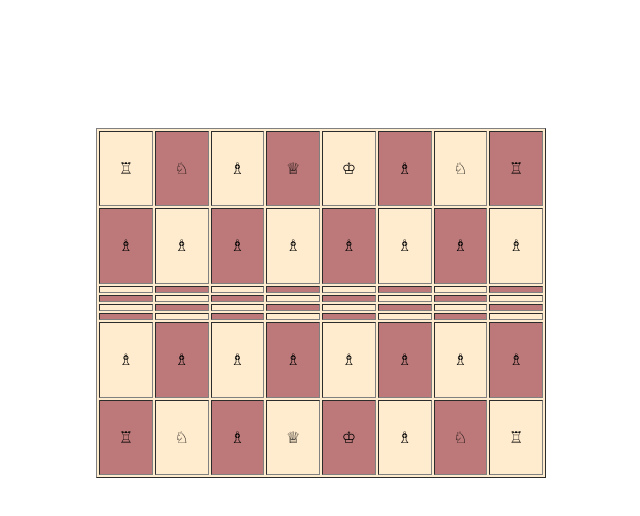
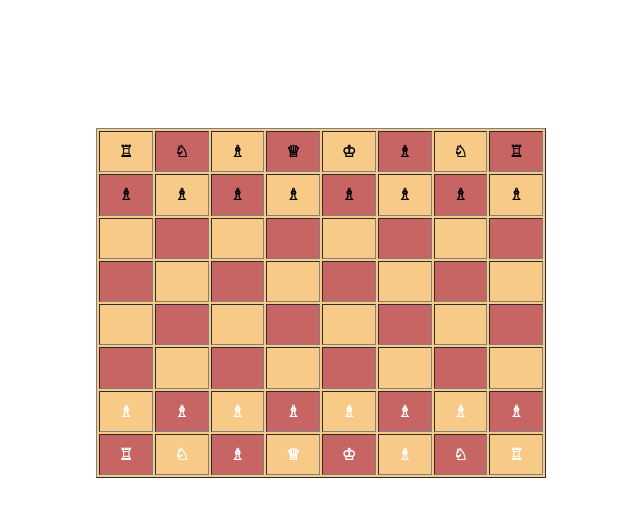
Before and after one commit to Nic2003Vod/Echec_game, a plain HTML site: page index.html in a window 1280 px wide. Shown: the whole page, without its empty margins (288-928 px from the left). Drawn offline with Linux system fonts and the light colour scheme.

Commit message:
mis en forme des pignons de l'échiquier

```diff
--- a/styles.css
+++ b/styles.css
@@ -6,7 +6,7 @@
 
 #center{
     text-align: center;
-    background-color: blanchedalmond;
+    background-color: rgb(247, 202, 136);
     width: 450px;
     height: 350px;
     margin-top: 10%;
@@ -16,6 +16,19 @@
     width: 450px;
     height: 350px;
 }
+td{
+    width: 30px;
+    height: 25px;
+}
 .ft{
-    background-color: rgb(189, 121, 121) !important;
+    background-color: rgb(199, 101, 101) !important;
 }
+.black{
+    color: #000;
+    font-weight: bold;
+}
+
+.white{
+    color: #fff;
+    font-weight: bold;
+}
```
